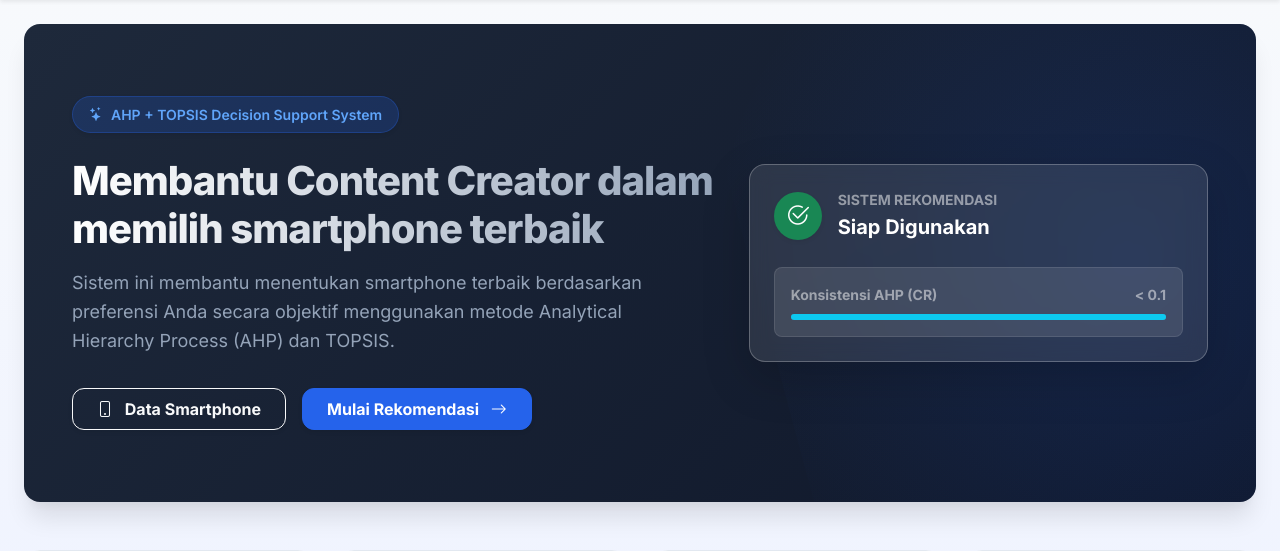
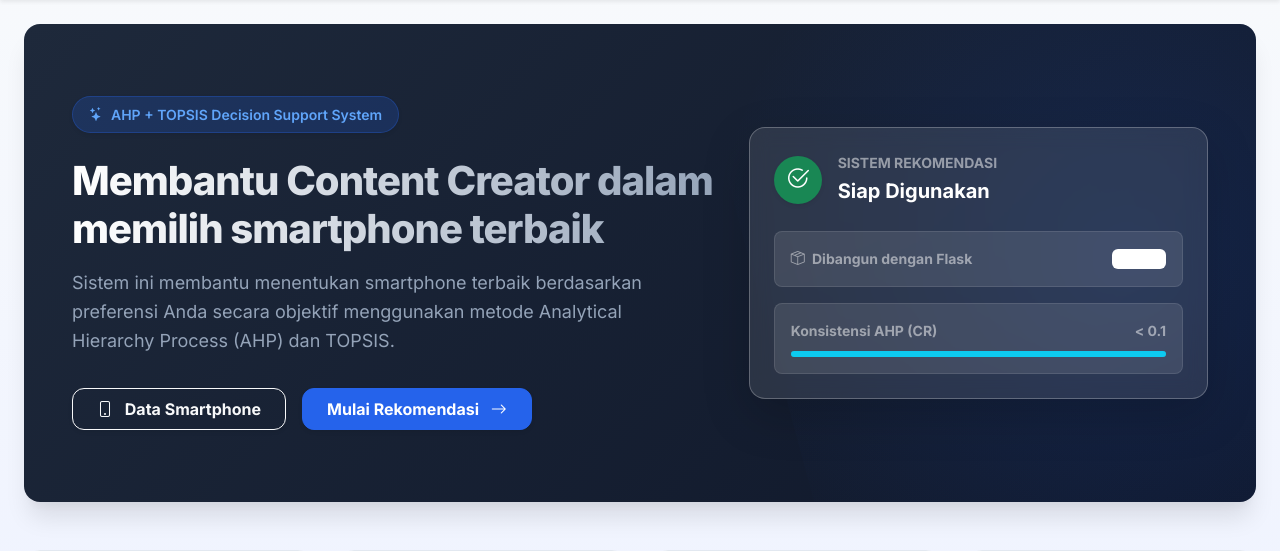
Before and after one commit to tugussura/DSS, a Flask app: template app/templates/dashboard.html in a window 1280 px wide. Shown: the part 69-620 px from the top of the page. Run offline with Flask 3, Linux system fonts and the light colour scheme; the template is opened without the code that fills it: values that come from a table or form of the project are taken from there, others are empty; the visitor is signed in with stand-in values (Sample User, id 1).

Commit message:
Edit Tampilan Log

```diff
--- a/app/templates/dashboard.html
+++ b/app/templates/dashboard.html
@@ -33,6 +33,12 @@
                 </div>
 
                 <div class="bg-white bg-opacity-10 rounded-3 p-3 border border-white border-opacity-10">
+                    <div class="d-flex justify-content-between align-items-center text-white-50 small fw-bold">
+                        <span><i class="bi bi-box-seam me-1"></i> Dibangun dengan Flask</span>
+                        <span class="badge bg-white bg-opacity-20 text-white border border-white border-opacity-25 px-2 py-1">Python</span>
+                    </div>
+                </div>
+                <div class="bg-white bg-opacity-10 rounded-3 p-3 border border-white border-opacity-10 mt-3">
                     <div class="d-flex justify-content-between text-white-50 small mb-2 fw-bold"><span>Konsistensi AHP (CR)</span> <span>< 0.1</span></div>
                     <div class="progress" style="height: 6px; background-color: rgba(255,255,255,0.1);"><div class="progress-bar bg-info" style="width: 100%"></div></div>
                 </div>
```
